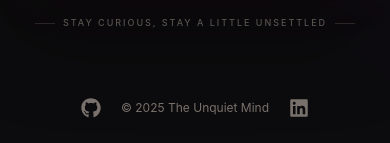
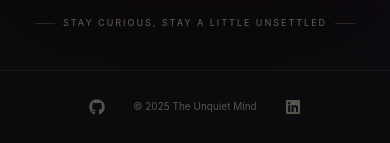
Before and after one commit to saanisayyad/shayari-joke-quote-ai, a React (Vite) app in the folder frontend/: page / in a window 390 px wide. Shown: the part 711-854 px from the top of the page. Built offline with nearby package versions, Linux system fonts and the light colour scheme.

Commit message:
Polish compact responsive footer

```diff
--- a/frontend/src/components/Footer.jsx
+++ b/frontend/src/components/Footer.jsx
@@ -2,15 +2,15 @@ import { FaGithub, FaLinkedin } from "react-icons/fa";
 
 const Footer = () => {
   return (
-    <footer className="relative z-10 mt-auto flex w-full items-center justify-center gap-5 px-5 py-7 text-xs text-stone-500">
+    <footer className="relative z-10 mt-auto flex w-full items-center justify-center gap-5 border-t border-white/[0.045] px-5 py-5 text-[10px] text-stone-600 sm:py-6 sm:text-xs">
       <a
         href="https://github.com/saanisayyad?tab=repositories"
         target="_blank"
         rel="noopener noreferrer"
         aria-label="GitHub profile"
-        className="transition hover:text-rose-300"
+        className="rounded-full p-2 transition hover:bg-white/[0.05] hover:text-rose-200 focus-visible:outline focus-visible:outline-2 focus-visible:outline-rose-200"
       >
-        <FaGithub className="size-5" />
+        <FaGithub className="size-4 sm:size-[18px]" />
       </a>
       <span>© {new Date().getFullYear()} The Unquiet Mind</span>
       <a
@@ -18,9 +18,9 @@ const Footer = () => {
         target="_blank"
         rel="noopener noreferrer"
         aria-label="LinkedIn profile"
-        className="transition hover:text-rose-300"
+        className="rounded-full p-2 transition hover:bg-white/[0.05] hover:text-rose-200 focus-visible:outline focus-visible:outline-2 focus-visible:outline-rose-200"
       >
-        <FaLinkedin className="size-5" />
+        <FaLinkedin className="size-4 sm:size-[18px]" />
       </a>
     </footer>
   );
```
